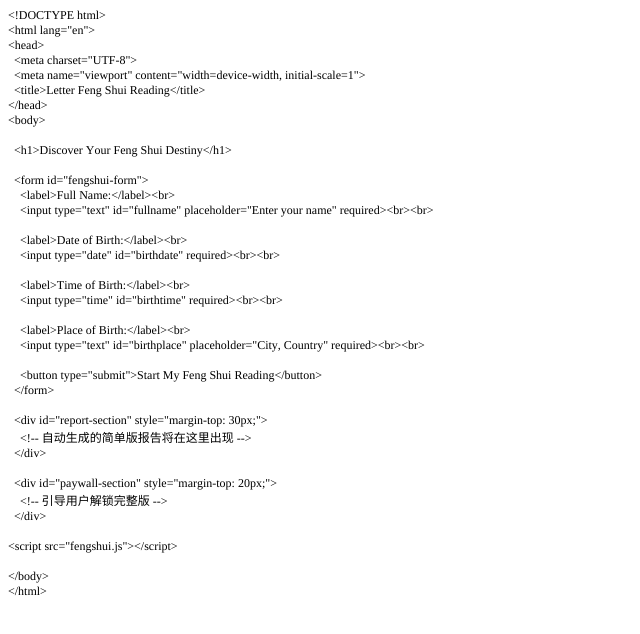
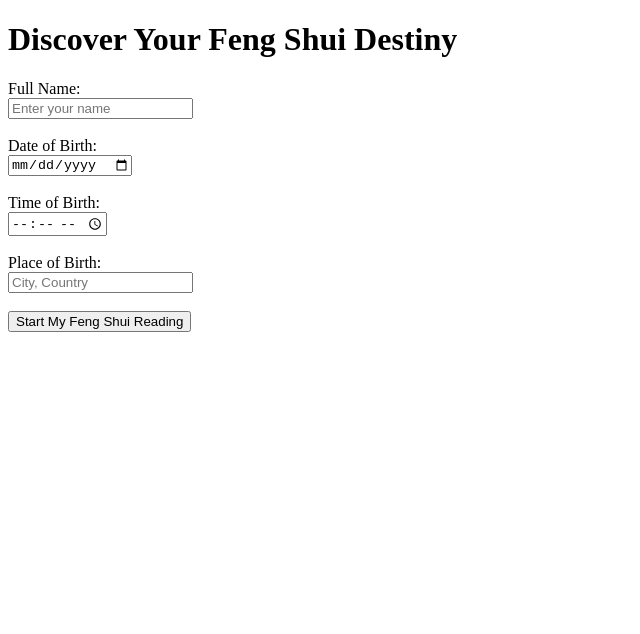
Before and after one commit to laozheng16888/letter-fengshui, a plain HTML site: page index.html in a window 1280 px wide. Shown: the whole page, without its empty margins (0-640 px from the left). Drawn offline with Linux system fonts and the light colour scheme.

Commit message:
index.html

```diff
--- a/index.html
+++ b/index.html
@@ -1,56 +1,39 @@
-<!DOCTYPE html PUBLIC "-//W3C//DTD HTML 4.01//EN" "http://www.w3.org/TR/html4/strict.dtd">
-<html>
+<!DOCTYPE html>
+<html lang="en">
 <head>
-  <meta http-equiv="Content-Type" content="text/html; charset=utf-8">
-  <meta http-equiv="Content-Style-Type" content="text/css">
-  <title></title>
-  <meta name="Generator" content="Cocoa HTML Writer">
-  <meta name="CocoaVersion" content="2299.77">
-  <style type="text/css">
-    p.p1 {margin: 0.0px 0.0px 0.0px 0.0px; font: 12.0px Times; -webkit-text-stroke: #000000}
-    p.p2 {margin: 0.0px 0.0px 0.0px 0.0px; font: 12.0px Times; -webkit-text-stroke: #000000; min-height: 14.0px}
-    span.s1 {font-kerning: none}
-  </style>
+  <meta charset="UTF-8">
+  <meta name="viewport" content="width=device-width, initial-scale=1">
+  <title>Letter Feng Shui Reading</title>
 </head>
 <body>
-<p class="p1"><span class="s1">&lt;!DOCTYPE html&gt;</span></p>
-<p class="p1"><span class="s1">&lt;html lang="en"&gt;</span></p>
-<p class="p1"><span class="s1">&lt;head&gt;</span></p>
-<p class="p1"><span class="s1"><span class="Apple-converted-space">  </span>&lt;meta charset="UTF-8"&gt;</span></p>
-<p class="p1"><span class="s1"><span class="Apple-converted-space">  </span>&lt;meta name="viewport" content="width=device-width, initial-scale=1"&gt;</span></p>
-<p class="p1"><span class="s1"><span class="Apple-converted-space">  </span>&lt;title&gt;Letter Feng Shui Reading&lt;/title&gt;</span></p>
-<p class="p1"><span class="s1">&lt;/head&gt;</span></p>
-<p class="p1"><span class="s1">&lt;body&gt;</span></p>
-<p class="p2"><span class="s1"></span><br></p>
-<p class="p1"><span class="s1"><span class="Apple-converted-space">  </span>&lt;h1&gt;Discover Your Feng Shui Destiny&lt;/h1&gt;</span></p>
-<p class="p2"><span class="s1"></span><br></p>
-<p class="p1"><span class="s1"><span class="Apple-converted-space">  </span>&lt;form id="fengshui-form"&gt;</span></p>
-<p class="p1"><span class="s1"><span class="Apple-converted-space">    </span>&lt;label&gt;Full Name:&lt;/label&gt;&lt;br&gt;</span></p>
-<p class="p1"><span class="s1"><span class="Apple-converted-space">    </span>&lt;input type="text" id="fullname" placeholder="Enter your name" required&gt;&lt;br&gt;&lt;br&gt;</span></p>
-<p class="p2"><span class="s1"></span><br></p>
-<p class="p1"><span class="s1"><span class="Apple-converted-space">    </span>&lt;label&gt;Date of Birth:&lt;/label&gt;&lt;br&gt;</span></p>
-<p class="p1"><span class="s1"><span class="Apple-converted-space">    </span>&lt;input type="date" id="birthdate" required&gt;&lt;br&gt;&lt;br&gt;</span></p>
-<p class="p2"><span class="s1"></span><br></p>
-<p class="p1"><span class="s1"><span class="Apple-converted-space">    </span>&lt;label&gt;Time of Birth:&lt;/label&gt;&lt;br&gt;</span></p>
-<p class="p1"><span class="s1"><span class="Apple-converted-space">    </span>&lt;input type="time" id="birthtime" required&gt;&lt;br&gt;&lt;br&gt;</span></p>
-<p class="p2"><span class="s1"></span><br></p>
-<p class="p1"><span class="s1"><span class="Apple-converted-space">    </span>&lt;label&gt;Place of Birth:&lt;/label&gt;&lt;br&gt;</span></p>
-<p class="p1"><span class="s1"><span class="Apple-converted-space">    </span>&lt;input type="text" id="birthplace" placeholder="City, Country" required&gt;&lt;br&gt;&lt;br&gt;</span></p>
-<p class="p2"><span class="s1"></span><br></p>
-<p class="p1"><span class="s1"><span class="Apple-converted-space">    </span>&lt;button type="submit"&gt;Start My Feng Shui Reading&lt;/button&gt;</span></p>
-<p class="p1"><span class="s1"><span class="Apple-converted-space">  </span>&lt;/form&gt;</span></p>
-<p class="p2"><span class="s1"></span><br></p>
-<p class="p1"><span class="s1"><span class="Apple-converted-space">  </span>&lt;div id="report-section" style="margin-top: 30px;"&gt;</span></p>
-<p class="p1"><span class="s1"><span class="Apple-converted-space">    </span>&lt;!-- 自动生成的简单版报告将在这里出现 --&gt;</span></p>
-<p class="p1"><span class="s1"><span class="Apple-converted-space">  </span>&lt;/div&gt;</span></p>
-<p class="p2"><span class="s1"></span><br></p>
-<p class="p1"><span class="s1"><span class="Apple-converted-space">  </span>&lt;div id="paywall-section" style="margin-top: 20px;"&gt;</span></p>
-<p class="p1"><span class="s1"><span class="Apple-converted-space">    </span>&lt;!-- 引导用户解锁完整版 --&gt;</span></p>
-<p class="p1"><span class="s1"><span class="Apple-converted-space">  </span>&lt;/div&gt;</span></p>
-<p class="p2"><span class="s1"></span><br></p>
-<p class="p1"><span class="s1">&lt;script src="fengshui.js"&gt;&lt;/script&gt;</span></p>
-<p class="p2"><span class="s1"></span><br></p>
-<p class="p1"><span class="s1">&lt;/body&gt;</span></p>
-<p class="p1"><span class="s1">&lt;/html&gt;</span></p>
+
+  <h1>Discover Your Feng Shui Destiny</h1>
+
+  <form id="fengshui-form">
+    <label>Full Name:</label><br>
+    <input type="text" id="fullname" placeholder="Enter your name" required><br><br>
+
+    <label>Date of Birth:</label><br>
+    <input type="date" id="birthdate" required><br><br>
+
+    <label>Time of Birth:</label><br>
+    <input type="time" id="birthtime" required><br><br>
+
+    <label>Place of Birth:</label><br>
+    <input type="text" id="birthplace" placeholder="City, Country" required><br><br>
+
+    <button type="submit">Start My Feng Shui Reading</button>
+  </form>
+
+  <div id="report-section" style="margin-top: 30px;">
+    <!-- 自动生成的简单版报告将在这里出现 -->
+  </div>
+
+  <div id="paywall-section" style="margin-top: 20px;">
+    <!-- 引导用户解锁完整版 -->
+  </div>
+
+<script src="fengshui.js"></script>
+
 </body>
 </html>
```
